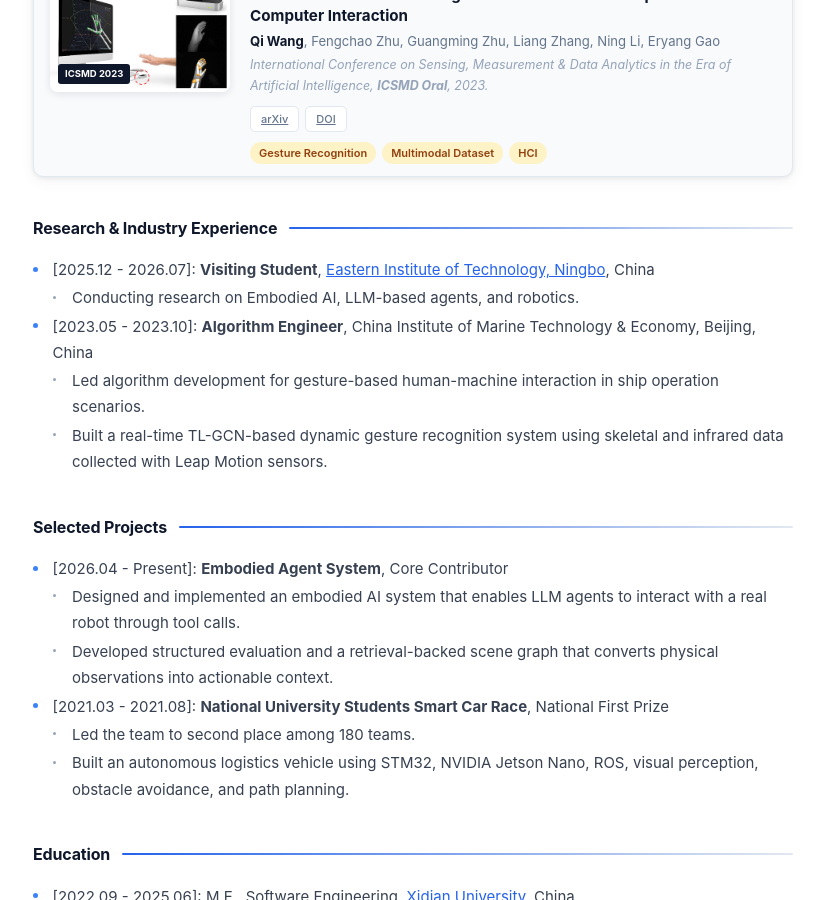
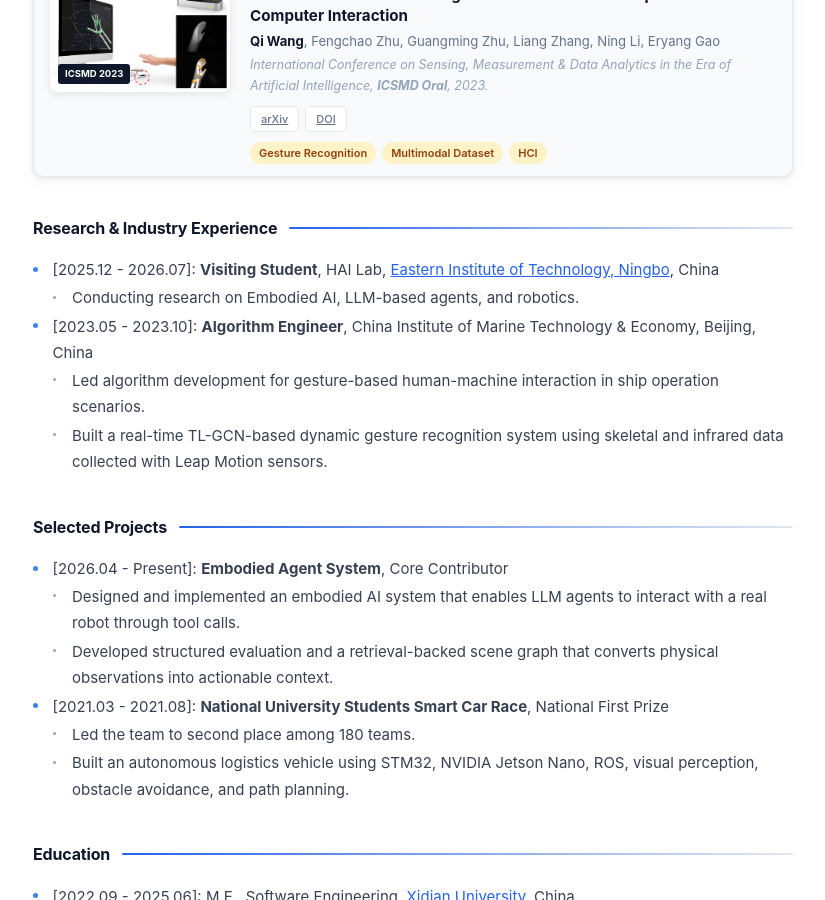
Before and after one commit to QiWang233/qiwang233.github.io, a Jekyll site: the page built from index.md, in a window 1280 px wide and 900 px high, scrolled down 1172 px. Shown: the whole window, without its empty margins (387-1212 px from the left). Built offline with Jekyll 4.4.1, drawn with Linux system fonts in a browser that asks for light colours; nearby versions of some CDN libraries; a style sheet for code colours, icons or effects is not loaded; our own code applies the rules of GitHub Pages for plain Markdown files.

Commit message:
Add HAI Lab visiting affiliation

```diff
--- a/index.md
+++ b/index.md
@@ -23,7 +23,7 @@
 
 ## Research & Industry Experience
 
-- \[2025.12 - 2026.07\]: **Visiting Student**, <a href="https://www.eitech.edu.cn/en/">Eastern Institute of Technology, Ningbo</a>, China
+- \[2025.12 - 2026.07\]: **Visiting Student**, HAI Lab, <a href="https://www.eitech.edu.cn/en/">Eastern Institute of Technology, Ningbo</a>, China
   - Conducting research on Embodied AI, LLM-based agents, and robotics.
 
 - \[2023.05 - 2023.10\]: **Algorithm Engineer**, China Institute of Marine Technology & Economy, Beijing, China
```
